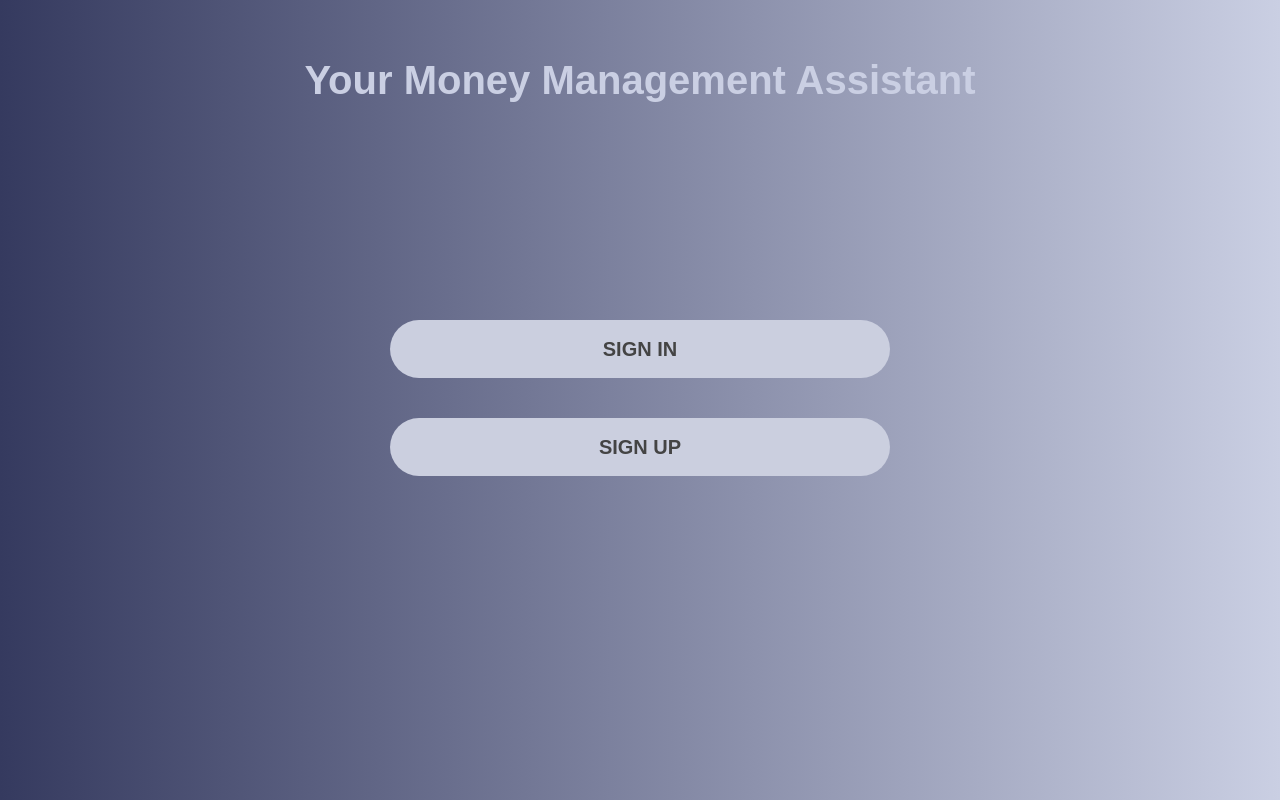
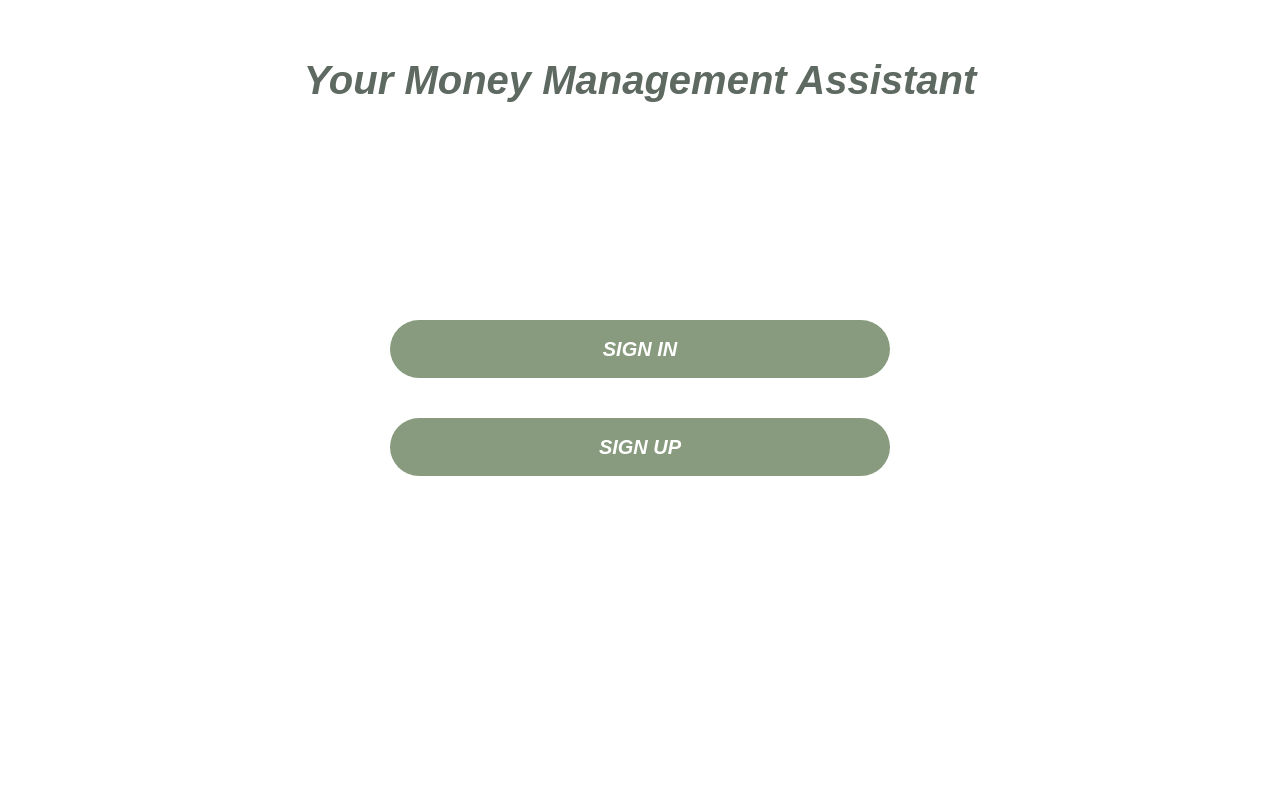
Before and after one commit to anndanielyan/money-management-tool, a plain HTML site: page index.html in a window 1280 px wide. Drawn offline with Linux system fonts and the light colour scheme.

Commit message:
bgc changed

```diff
--- a/style/style.css
+++ b/style/style.css
@@ -13,12 +13,13 @@ body {
   color: #333;
   line-height: 1.5;
   height: 100vh;
-  background: linear-gradient(to right, #353a5f, #cacfe3);
+  /* background: linear-gradient(#abb8a1, #efeadd); */
 }
 
 .headline {
   font-size: 4rem;
-  color: #cacfe3;
+  color: #5d6961;
+  font-style: italic;
   text-align: center;
   position: relative;
   top: 5rem;
@@ -37,18 +38,19 @@ body {
   font-size: 2rem;
   font-weight: 600;
   text-transform: uppercase;
+  font-style: italic;
   padding: 1.75rem 3.5rem;
   margin: 2rem;
-  background-color: #cbcfdf;
-  color: #444;
+  background-color: #889b7e;
+  color: #fff;
   border: none;
   border-radius: 10rem;
   cursor: pointer;
 }
 
 .btn:hover {
-  background: linear-gradient(to left, #353a5f, #cacfe3);
-  color: #cacfe3;
+  background: linear-gradient(to left, #889b7e, #b3c99d);
+  color: #fff;
 }
 
 @media (max-width: 42rem) {
```
